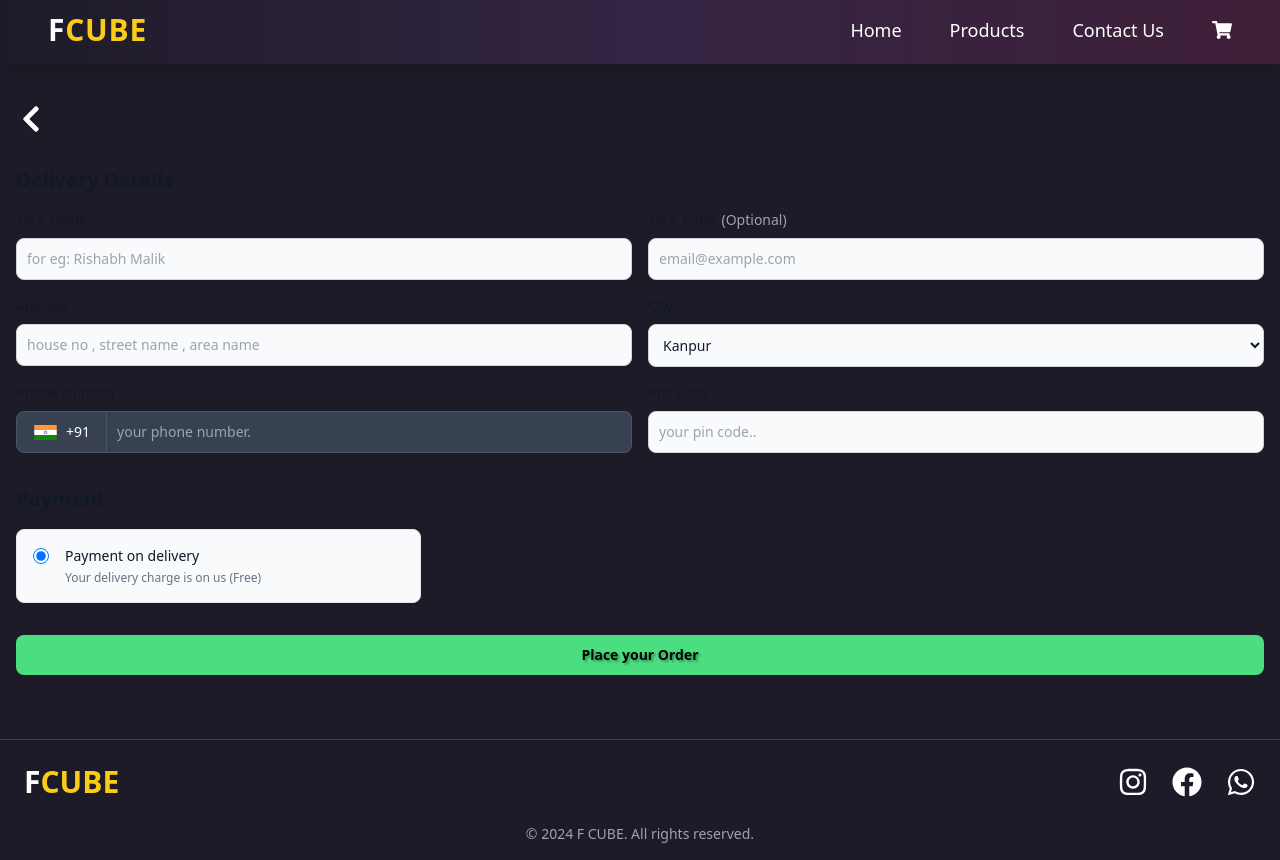
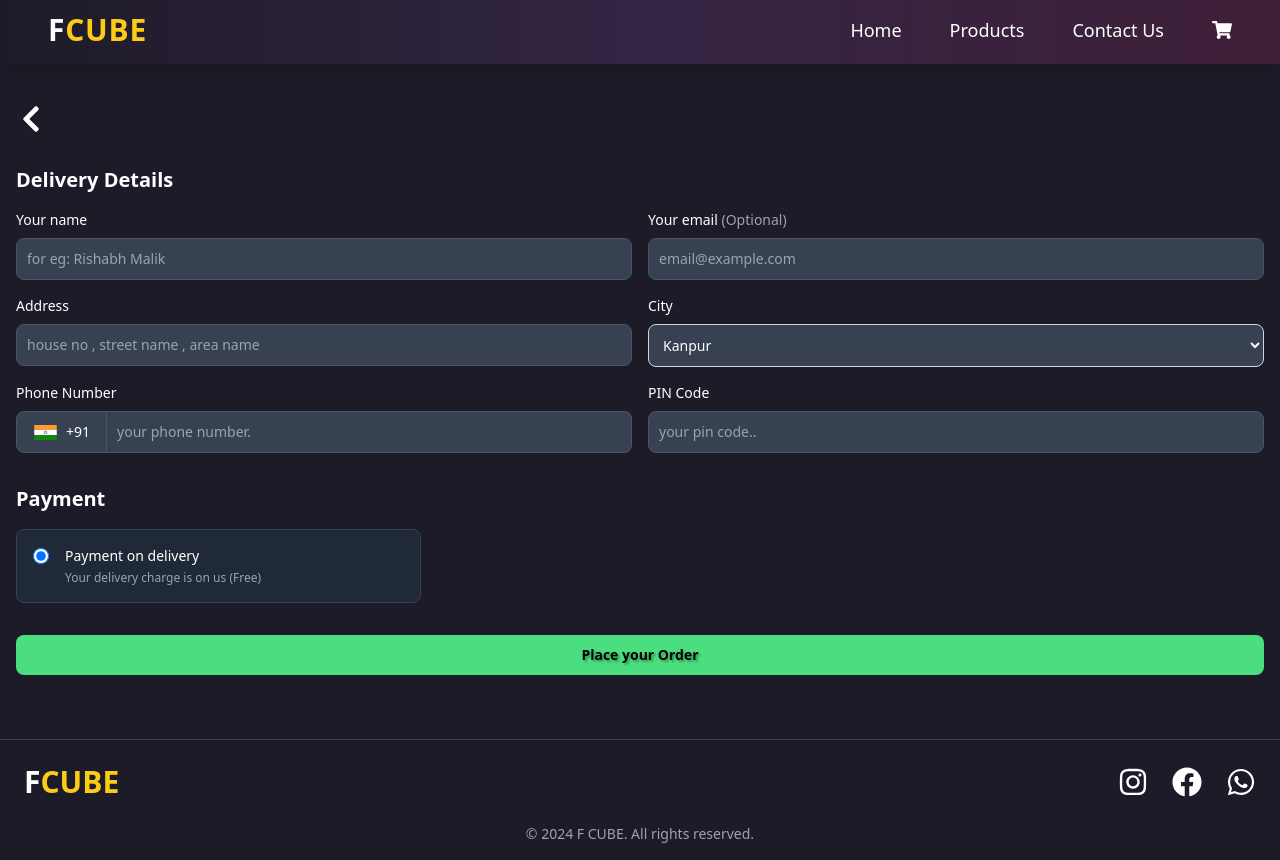
Before and after one commit to nikhilhuh/FCUBE, a React (Vite) app in the folder client-side/: page /cart/checkout in a window 1280 px wide. Built offline with nearby package versions, Linux system fonts and the light colour scheme; no server answers.

Commit message:
css errors correction

```diff
--- a/client-side/src/component/CheckoutForm.jsx
+++ b/client-side/src/component/CheckoutForm.jsx
@@ -106,7 +106,7 @@ function CheckoutForm() {
         <div className="mt-6 sm:mt-8 lg:flex lg:items-start lg:gap-12 xl:gap-16">
           <div className="min-w-0 flex-1 space-y-8">
             <div className="space-y-4">
-              <h2 className="text-xl font-semibold text-gray-900 dark:text-white">
+              <h2 className="text-xl font-semibold text-white">
                 Delivery Details
               </h2>
 
@@ -114,7 +114,7 @@ function CheckoutForm() {
                 <div>
                   <label
                     htmlFor="your_name"
-                    className="mb-2 block text-sm max-w-max font-medium text-gray-900 dark:text-white"
+                    className="mb-2 block text-sm max-w-max font-medium text-white"
                   >
                     {" "}
                     Your name{" "}
@@ -122,7 +122,7 @@ function CheckoutForm() {
                   <input
                     type="text"
                     id="your_name"
-                    className="outline-none block w-full rounded-lg border border-gray-300 bg-gray-50 p-2.5 text-sm text-gray-900 focus:border-primary-500 focus:ring-primary-500 dark:border-gray-600 dark:bg-gray-700 dark:text-white dark:placeholder:text-gray-400 dark:focus:border-primary-500 dark:focus:ring-primary-500"
+                    className="outline-none block w-full rounded-lg border  p-2.5 text-sm  border-gray-600 bg-gray-700 text-white placeholder:text-gray-400 focus:border-primary-500 focus:ring-primary-500"
                     placeholder="for eg: Rishabh Malik"
                     required
                   />
@@ -131,7 +131,7 @@ function CheckoutForm() {
                 <div>
                   <label
                     htmlFor="your_email"
-                    className="mb-2 block text-sm max-w-max font-medium text-gray-900 dark:text-white"
+                    className="mb-2 block text-sm max-w-max font-medium text-white"
                   >
                     {" "}
                     Your email <span className="text-gray-400">(Optional)</span>
@@ -139,7 +139,7 @@ function CheckoutForm() {
                   <input
                     type="email"
                     id="your_email"
-                    className="outline-none block w-full rounded-lg border border-gray-300 bg-gray-50 p-2.5 text-sm text-gray-900 focus:border-primary-500 focus:ring-primary-500 dark:border-gray-600 dark:bg-gray-700 dark:text-white dark:placeholder:text-gray-400 dark:focus:border-primary-500 dark:focus:ring-primary-500"
+                    className="outline-none block w-full rounded-lg border p-2.5 text-sm  border-gray-600 bg-gray-700 text-white placeholder:text-gray-400 focus:border-primary-500 focus:ring-primary-500"
                     placeholder="email@example.com"
                   />
                 </div>
@@ -147,7 +147,7 @@ function CheckoutForm() {
                 <div>
                   <label
                     htmlFor="order_address"
-                    className="mb-2 block text-sm max-w-max font-medium text-gray-900 dark:text-white"
+                    className="mb-2 block text-sm max-w-max font-medium text-white"
                   >
                     {" "}
                     Address{" "}
@@ -155,7 +155,7 @@ function CheckoutForm() {
                   <input
                     type="text"
                     id="order_address"
-                    className="outline-none block w-full rounded-lg border border-gray-300 bg-gray-50 p-2.5 text-sm text-gray-900 focus:border-primary-500 focus:ring-primary-500 dark:border-gray-600 dark:bg-gray-700 dark:text-white dark:placeholder:text-gray-400 dark:focus:border-primary-500 dark:focus:ring-primary-500"
+                    className="outline-none block w-full rounded-lg border p-2.5 text-sm border-gray-600 bg-gray-700 text-white placeholder:text-gray-400 focus:border-primary-500 focus:ring-primary-500"
                     placeholder="house no , street name , area name"
                   />
                 </div>
@@ -164,7 +164,7 @@ function CheckoutForm() {
                   <div className="mb-2 flex items-center gap-2">
                     <label
                       htmlFor="select-city-input-3"
-                      className="block text-sm max-w-max font-medium text-gray-900 dark:text-white"
+                      className="block text-sm max-w-max font-medium text-white"
                     >
                       {" "}
                       City{" "}
@@ -174,7 +174,7 @@ function CheckoutForm() {
                     value={selectedCity}
                     onChange={(e) => setSelectedValue(e.target.value)}
                     id="select-city-input-3"
-                    className="block w-full rounded-lg border border-gray-300 bg-gray-50 p-2.5 text-sm text-gray-900 focus:border-primary-500 focus:ring-primary-500 dark:border-gray-600 dark:bg-gray-700 dark:text-white dark:placeholder:text-gray-400 dark:focus:border-primary-500 dark:focus:ring-primary-500 outline-none"
+                    className="block w-full rounded-lg border border-gray-300 p-2.5 text-sm bg-gray-700 text-white placeholder:text-gray-400 focus:border-primary-500 focus:ring-primary-500 outline-none"
                   >
                     <option value="Kanpur">Kanpur</option>
                   </select>
@@ -183,7 +183,7 @@ function CheckoutForm() {
                 <div>
                   <label
                     htmlFor="phone-input"
-                    className="mb-2 block max-w-max text-sm font-medium text-gray-900 dark:text-white"
+                    className="mb-2 block max-w-max text-sm font-medium text-white"
                   >
                     {" "}
                     Phone Number{" "}
@@ -281,7 +281,7 @@ function CheckoutForm() {
                 <div>
                   <label
                     htmlFor="pin_code"
-                    className="mb-2 block text-sm font-medium max-w-max text-gray-900 dark:text-white"
+                    className="mb-2 block text-sm font-medium max-w-max text-white"
                   >
                     {" "}
                     PIN Code{" "}
@@ -289,7 +289,7 @@ function CheckoutForm() {
                   <input
                     type="text"
                     id="pin_code"
-                    className="outline-none block w-full rounded-lg border border-gray-300 bg-gray-50 p-2.5 text-sm text-gray-900 focus:border-primary-500 focus:ring-primary-500 dark:border-gray-600 dark:bg-gray-700 dark:text-white dark:placeholder:text-gray-400 dark:focus:border-primary-500 dark:focus:ring-primary-500"
+                    className="outline-none block w-full rounded-lg border  p-2.5 text-sm border-gray-600 bg-gray-700 text-white placeholder:text-gray-400 focus:border-primary-500 focus:ring-primary-500"
                     placeholder="your pin code.."
                     required
                   />
@@ -298,12 +298,12 @@ function CheckoutForm() {
             </div>
 
             <div className="space-y-4">
-              <h3 className="text-xl font-semibold text-gray-900 dark:text-white">
+              <h3 className="text-xl font-semibold text-white">
                 Payment
               </h3>
 
               <div className="grid grid-cols-1 gap-4 md:grid-cols-3">
-                <div className="rounded-lg border border-gray-200 bg-gray-50 p-4 ps-4 dark:border-gray-700 dark:bg-gray-800">
+                <div className="rounded-lg border p-4 ps-4 border-gray-700 bg-gray-800">
                   <div className="flex items-start">
                     <div className="flex h-5 items-center">
                       <input
@@ -313,21 +313,21 @@ function CheckoutForm() {
                         type="radio"
                         name="payment-method"
                         value=""
-                        className="h-4 w-4 border-gray-300 bg-white text-primary-600 focus:ring-2 focus:ring-primary-600 dark:border-gray-600 dark:bg-gray-700 dark:ring-offset-gray-800 dark:focus:ring-primary-600"
+                        className="h-4 w-4 text-primary-600 focus:ring-2  border-gray-600 bg-gray-700 ring-offset-gray-800 focus:ring-primary-600"
                       />
                     </div>
 
                     <div className="ms-4 text-sm">
                       <label
                         htmlFor="pay-on-delivery"
-                        className="font-medium leading-none max-w-max text-gray-900 dark:text-white"
+                        className="font-medium leading-none max-w-max text-white"
                       >
                         {" "}
                         Payment on delivery{" "}
                       </label>
                       <p
                         id="pay-on-delivery-text"
-                        className="mt-1 text-xs font-normal text-gray-500 dark:text-gray-400"
+                        className="mt-1 text-xs font-normal text-gray-400"
                       >
                         Your delivery charge is on us (Free)
                       </p>
--- a/client-side/src/component/ProductPage.jsx
+++ b/client-side/src/component/ProductPage.jsx
@@ -133,7 +133,7 @@ function ProductPage() {
         <div className="md:w-1/2 w-full">
           <div className="h-[250px] md:h-[460px] rounded-xl overflow-hidden shadow-lg bg-gray-700">
             <img
-              className="w-full h-full object-cover"
+              className="w-full h-full object-contain"
               src={`${backend_url}${product.product_image}`}
               alt={product.product_name}
             />
```
Also changed, not shown: client-side/src/component/Cart.jsx (+17 -17 lines).
